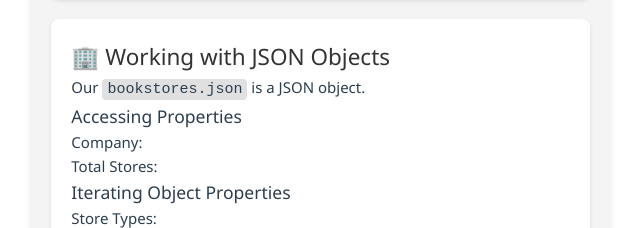
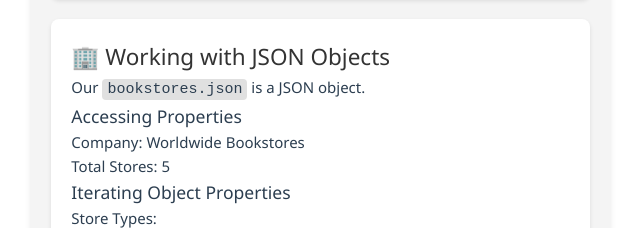
Before and after one commit to YihengCai/FIT5032-eFolio, a Vue app in the folder Week 2/: page / in a window 1280 px wide. Shown: the part 1065-1293 px from the top of the page, without its empty margins (30-670 px from the left). Built offline with nearby package versions, Linux system fonts and the light colour scheme.

Commit message:
Activity 9a and 9b

```diff
--- a/Week 2/src/components/JSON.vue
+++ b/Week 2/src/components/JSON.vue
@@ -56,13 +56,13 @@
       <p>
         Company:
         <!-- Activity 9a: Get the company name from the bookstores object. -->
-        <!-- TODO: CODE TO GET COMPANY NAME HERE -->
+        {{ bookstores.name }}
       </p>
 
       <p>
         Total Stores:
         <!-- Activity 9b: Get the total number of stores from the bookstores object. -->
-        <!-- TODO: CODE TO GET TOTAL STORES HERE -->
+        {{ bookstores.totalStores }}
       </p>
 
       <h3>Iterating Object Properties</h3>
```
